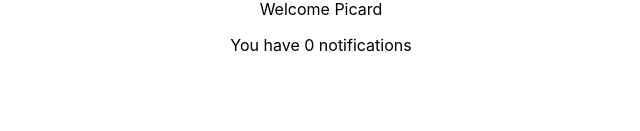
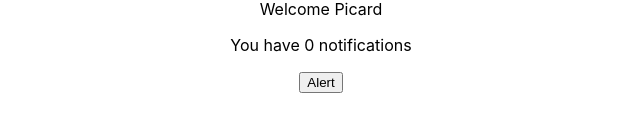
Before and after one commit to Zagaz/brushing_up_react_typescript, a React (Create React App) app: page / in a window 1280 px wide. Shown: the part 307-438 px from the top of the page, without its empty margins (319-959 px from the left). Built offline with nearby package versions, Linux system fonts and the light colour scheme.

Commit message:
React TypeScript Tutorial - 6 - Event Props

```diff
--- a/src/App.tsx
+++ b/src/App.tsx
@@ -1,4 +1,5 @@
 import './App.css';
+import Button from './components/Button';
 import { Greet } from './components/Greet';
 import Heading from './components/Heading';
 import Oscar from './components/Oscar';
@@ -35,10 +36,11 @@
           John Doe
         </Heading>
       </Oscar>
-      <Greet name='Picard'  isLoggedIn={true} />
-
-
-
+      <Greet name='Picard' isLoggedIn={true} />
+      <Button handleClick={ (event,id) =>{
+        alert (`Button: ${id}`)
+        console.warn(event,id)
+      } }  buttonText='Alert'/>
     </div>
   );
 }
--- /dev/null
+++ b/src/components/Button.tsx
@@ -0,0 +1,14 @@
+import React from 'react'
+
+type Props = {
+    handleClick : (event: React.MouseEvent<HTMLButtonElement>, id:number) => void
+    buttonText : string
+}
+
+const Button = (props: Props) => {
+  return (
+    <button onClick={(event) => props.handleClick(event,1)}> {props.buttonText}</button>
+  )
+}
+
+export default Button
```
Also changed, not shown: src/components/Greet.tsx (+5 -8 lines).
